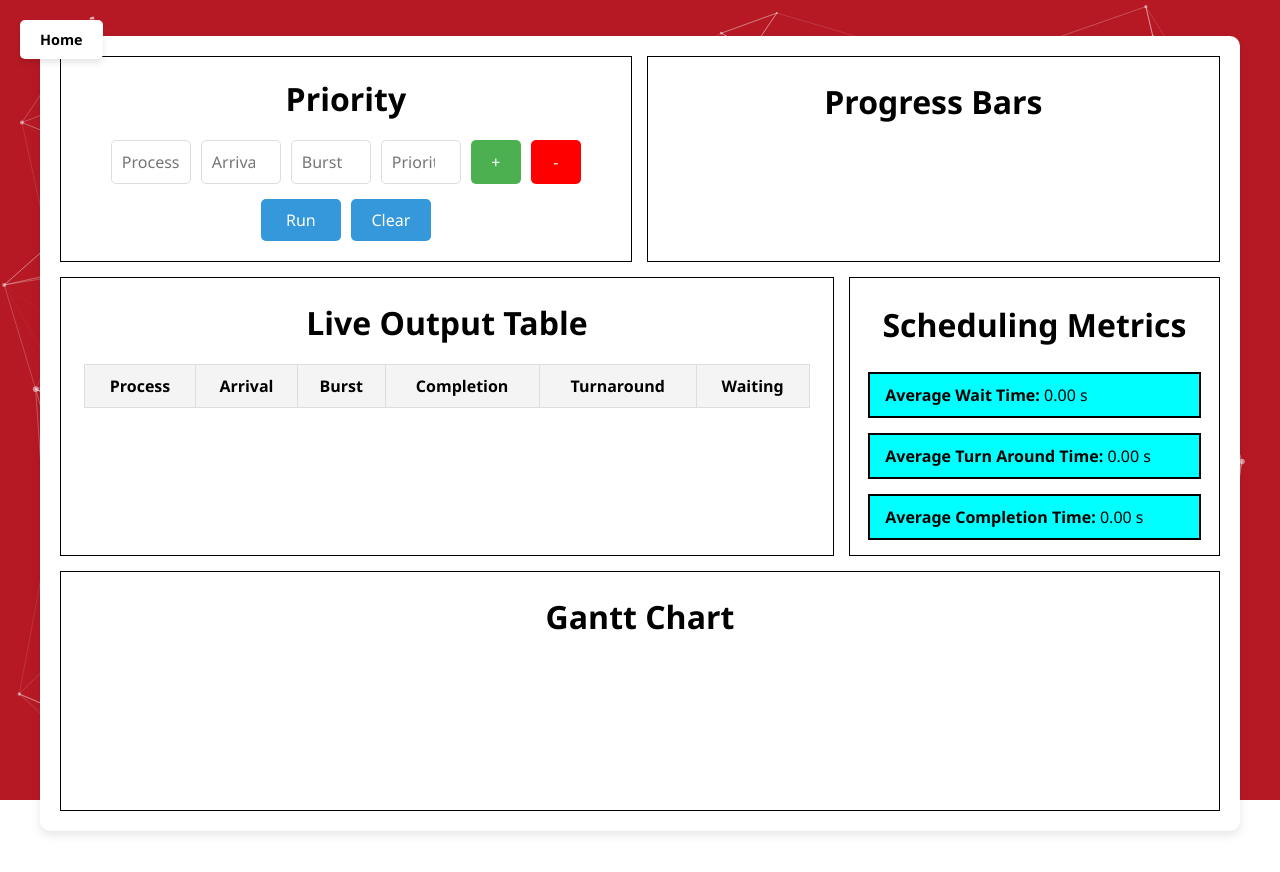
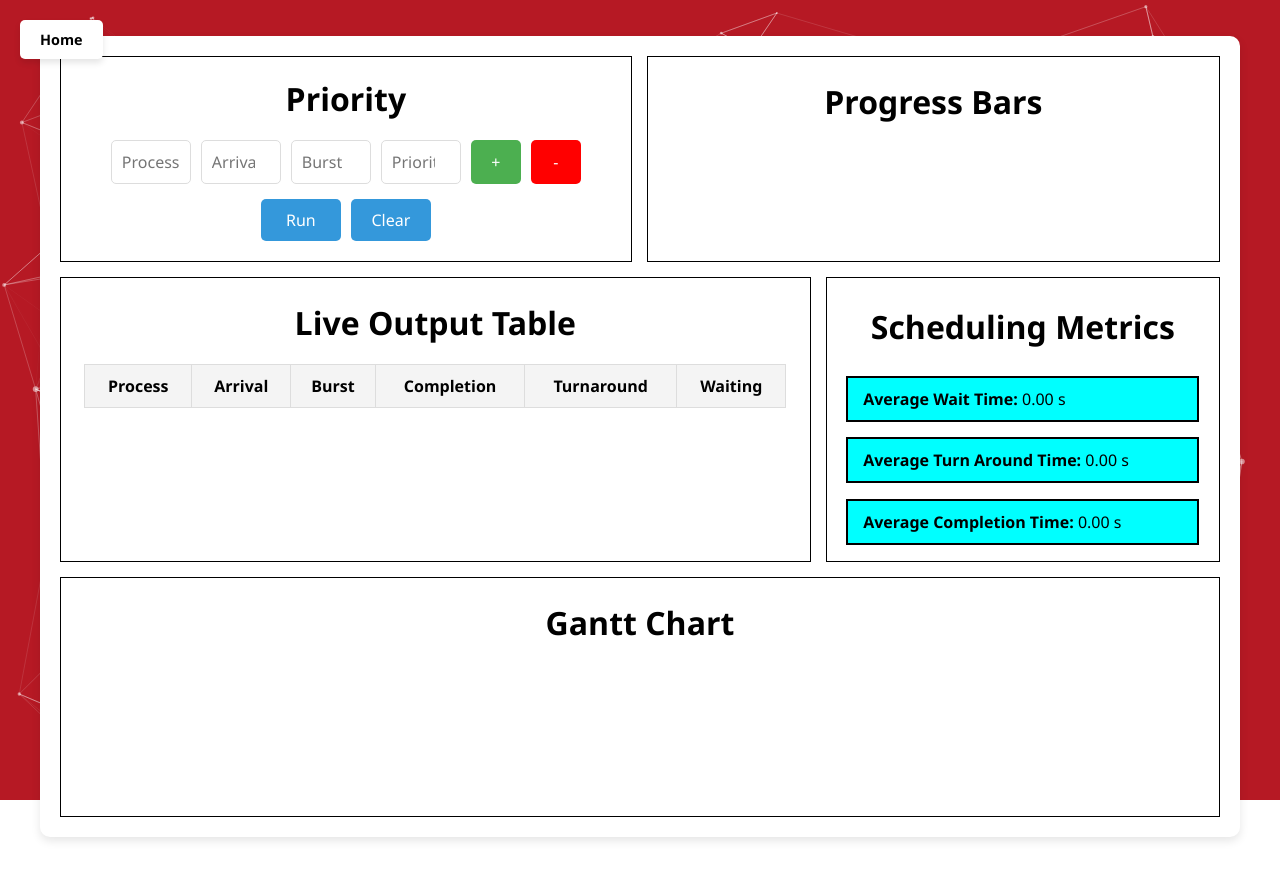
Before and after one commit to ackshayakeerthig/CPU-Scheduling-Algorithms-Visualisation-Website, a React (Vite) app in the folder frontend/: page /Priority in a window 1280 px wide. Built offline with nearby package versions, Linux system fonts and the light colour scheme.

Commit message:
Changed scheduling metrics section width

```diff
--- a/frontend/src/components/OutputCard/OutputCard.css
+++ b/frontend/src/components/OutputCard/OutputCard.css
@@ -61,7 +61,7 @@
 
 .scheduling-metrics-section{
   border: 1px solid black;
-  min-width: 32%;
+  min-width: 34%;
 }
 
 /* Title of output section */
```
